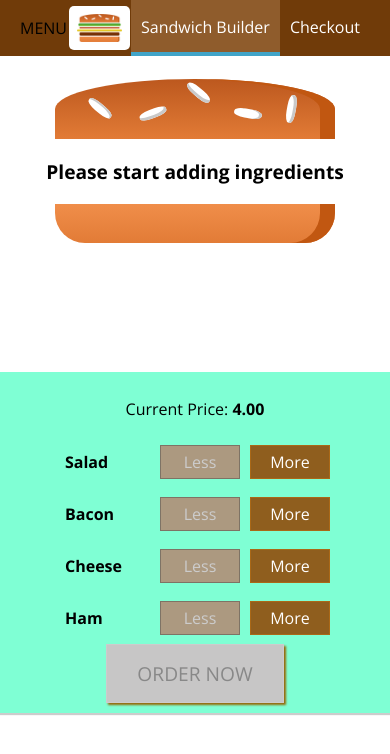
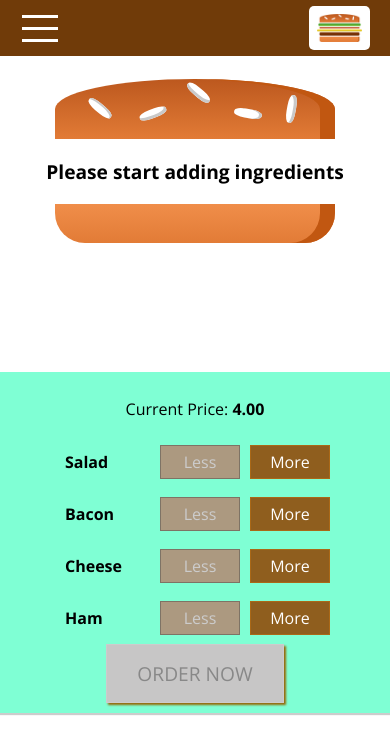
Before and after one commit to Karol-Perec/sandwich-app, a React (Create React App) app: page / in a window 390 px wide. Shown: the top 754 px of the page. Built offline with nearby package versions, Linux system fonts and the light colour scheme.

Commit message:
Add mobile menu SideDrawer

```diff
--- a/src/components/Layout/Layout.js
+++ b/src/components/Layout/Layout.js
@@ -1,13 +1,36 @@
-import React from 'react';
+import React, { Component } from 'react';
 
 import classes from './Layout.module.css';
 import Toolbar from '../Navigation/Toolbar/Toolbar';
+import SideDrawer from '../Navigation/SideDrawer/SideDrawer';
 
-const layout = (props) => (
-  <>
-    <Toolbar />
-    <main className={classes.Content}>{props.children}</main>
-  </>
-);
+class Layout extends Component {
+  state = {
+    showSideDrawer: false,
+  };
 
-export default layout;
+  sideDrawerClosedHandler = () => {
+    this.setState({ showSideDrawer: false });
+  };
+
+  sideDrawerToggleHandler = () => {
+    this.setState((prevState) => {
+      return { showSideDrawer: !prevState.showSideDrawer };
+    });
+  };
+
+  render() {
+    return (
+      <>
+        <Toolbar drawerToggleClicked={this.sideDrawerToggleHandler} />
+        <SideDrawer
+          open={this.state.showSideDrawer}
+          closed={this.sideDrawerClosedHandler}
+        />
+        <main className={classes.Content}>{this.props.children}</main>
+      </>
+    );
+  }
+}
+
+export default Layout;
--- a/src/components/Logo/Logo.module.css
+++ b/src/components/Logo/Logo.module.css
@@ -1,7 +1,7 @@
 .Logo {
   background-color: white;
   padding: 8px;
-  height: 80%;
+  height: 100%;
   box-sizing: border-box;
   border-radius: 5px;
 }
--- a/src/components/Navigation/NavigationItems/NavigationItem/NavigationItem.module.css
+++ b/src/components/Navigation/NavigationItems/NavigationItem/NavigationItem.module.css
@@ -1,19 +1,39 @@
+.NavigationItem {
+  margin: 10px 0;
+  box-sizing: border-box;
+  display: block;
+  width: 100%;
+}
+
+.NavigationItem a {
+  color: #8f5c2c;
+  text-decoration: none;
+  width: 100%;
+  box-sizing: border-box;
+  display: block;
+}
+
+.NavigationItem a:hover,
+.NavigationItem a:active,
+.NavigationItem a.active {
+  background-color: white;
+  color: #40a4c8;
+}
+
+@media (min-width: 500px) {
   .NavigationItem {
     margin: 0;
-  box-sizing: border-box;
     display: flex;
     height: 100%;
+    width: auto;
     align-items: center;
   }
 
   .NavigationItem a {
     color: white;
-  text-decoration: none;
     height: 100%;
     padding: 16px 10px;
     border-bottom: 4px solid transparent;
-  box-sizing: border-box;
-  display: block;
   }
 
   .NavigationItem a:hover,
@@ -23,3 +43,4 @@
     border-bottom: 4px solid #40a4c8;
     color: white;
   }
+}
--- a/src/components/Navigation/NavigationItems/NavigationItems.module.css
+++ b/src/components/Navigation/NavigationItems/NavigationItems.module.css
@@ -3,6 +3,13 @@
   padding: 0;
   list-style: none;
   display: flex;
+  flex-flow: column;
   align-items: center;
   height: 100%;
 }
+
+@media (min-width: 500px) {
+  .NavigationItems {
+    flex-flow: row;
+  }
+}
--- /dev/null
+++ b/src/components/Navigation/SideDrawer/DrawerToggle/DrawerToggle.js
@@ -0,0 +1,13 @@
+import React from 'react';
+
+import classes from './DrawerToggle.module.css';
+
+const drawerToggle = (props) => (
+  <div className={classes.DrawerToggle} onClick={props.clicked}>
+    <div></div>
+    <div></div>
+    <div></div>
+  </div>
+);
+
+export default drawerToggle;
--- /dev/null
+++ b/src/components/Navigation/SideDrawer/DrawerToggle/DrawerToggle.module.css
@@ -0,0 +1,23 @@
+.DrawerToggle {
+    width: 40px;
+    height: 100%;
+    display: flex;
+    flex-flow: column;
+    justify-content: space-around;
+    align-items: center;
+    padding: 10px 0;
+    box-sizing: border-box;
+    cursor: pointer;
+}
+
+.DrawerToggle div {
+    width: 90%;
+    height: 3px;
+    background-color: white;
+}
+
+@media (min-width: 500px) {
+    .DrawerToggle {
+        display: none;
+    }
+}
--- /dev/null
+++ b/src/components/Navigation/SideDrawer/SideDrawer.js
@@ -0,0 +1,30 @@
+import React from 'react';
+
+import Logo from '../../Logo/Logo';
+import NavigationItems from '../NavigationItems/NavigationItems';
+import Backdrop from '../../UI/Backdrop/Backdrop';
+
+import classes from './SideDrawer.module.css';
+
+const sideDrawer = (props) => {
+  let attachedClasses = [classes.SideDrawer, classes.Close];
+  if (props.open) {
+    attachedClasses = [classes.SideDrawer, classes.Open];
+  }
+
+  return (
+    <>
+      <Backdrop show={props.open} clicked={props.closed} />
+      <div className={attachedClasses.join(' ')}>
+        <div className={classes.Logo}>
+          <Logo />
+        </div>
+        <nav>
+          <NavigationItems />
+        </nav>
+      </div>
+    </>
+  );
+};
+
+export default sideDrawer;
--- /dev/null
+++ b/src/components/Navigation/SideDrawer/SideDrawer.module.css
@@ -0,0 +1,32 @@
+.SideDrawer {
+  position: fixed;
+  width: 280px;
+  max-width: 70%;
+  height: 100%;
+  left: 0;
+  top: 0;
+  z-index: 200;
+  background-color: white;
+  padding: 32px 16px;
+  box-sizing: border-box;
+  transition: transform 0.3s ease-out;
+}
+
+@media (min-width: 500px) {
+  .SideDrawer {
+    display: none;
+  }
+}
+
+.Open {
+  transform: translateX(0);
+}
+
+.Close {
+  transform: translate(-100%);
+}
+
+.Logo {
+  height: 11%;
+  margin-bottom: 32px;
+}
--- a/src/components/Navigation/Toolbar/Toolbar.js
+++ b/src/components/Navigation/Toolbar/Toolbar.js
@@ -3,13 +3,16 @@
 import classes from './Toolbar.module.css';
 import Logo from '../../Logo/Logo';
 import NavigationItems from '../NavigationItems/NavigationItems';
+import DrawerToggle from '../SideDrawer/DrawerToggle/DrawerToggle';
 
 const toolbar = (props) => {
   return (
     <header className={classes.Toolbar}>
-      <div>MENU</div>
-      <Logo />
-      <nav>
+      <DrawerToggle clicked={props.drawerToggleClicked} />
+      <div className={classes.Logo}>
+        <Logo />
+      </div>
+      <nav className={classes.DesktopOnly}>
         <NavigationItems />
       </nav>
     </header>
--- a/src/components/Navigation/Toolbar/Toolbar.module.css
+++ b/src/components/Navigation/Toolbar/Toolbar.module.css
@@ -16,3 +16,13 @@
 .Toolbar nav {
   height: 100%;
 }
+
+.Logo {
+  height: 80%;
+}
+
+@media (max-width: 499px) {
+  .DesktopOnly {
+    display: none;
+  }
+}
--- a/src/components/UI/Modal/Modal.js
+++ b/src/components/UI/Modal/Modal.js
@@ -16,4 +16,7 @@
   </>
 );
 
-export default modal;
+export default React.memo(
+  modal,
+  (prevProps, nextProps) => nextProps.show === prevProps.show
+);
```
Lines whose indentation alone changed are shown as unchanged.
